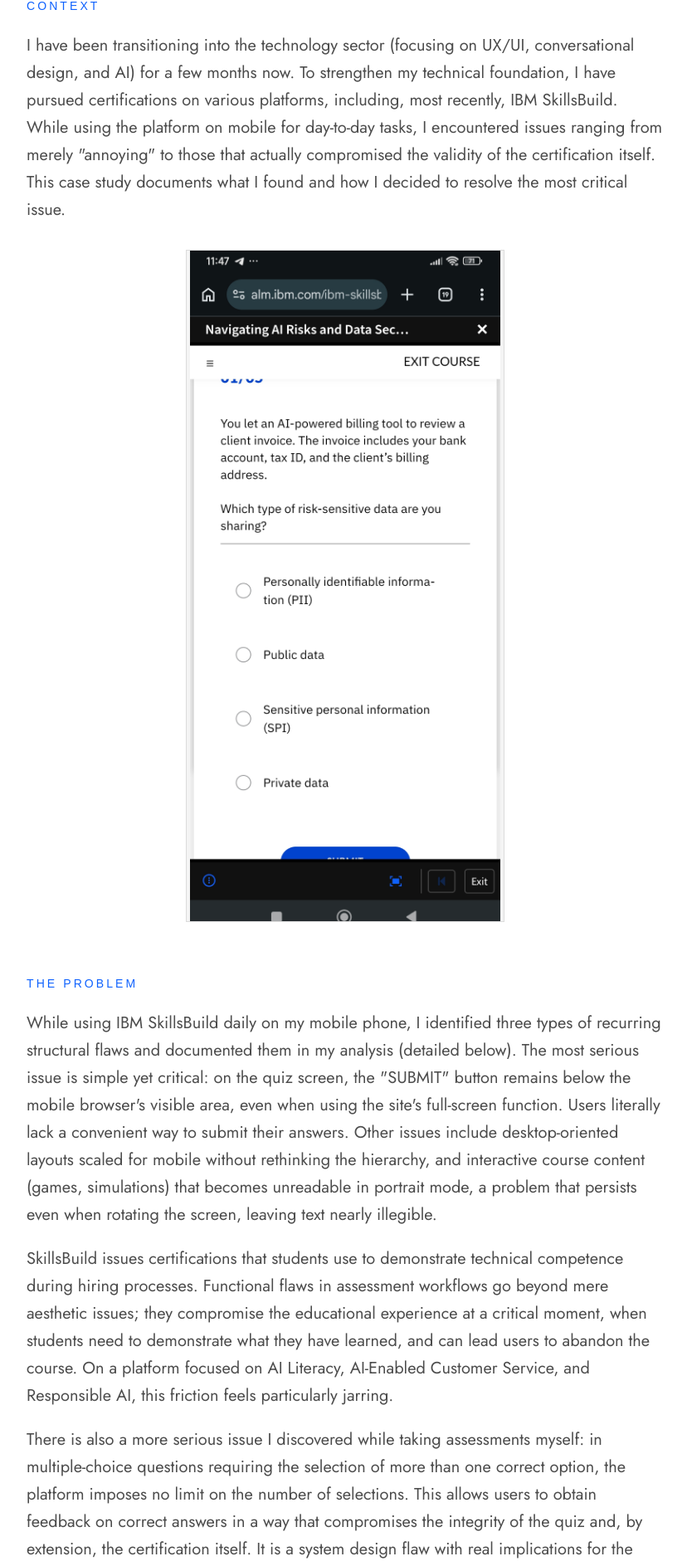
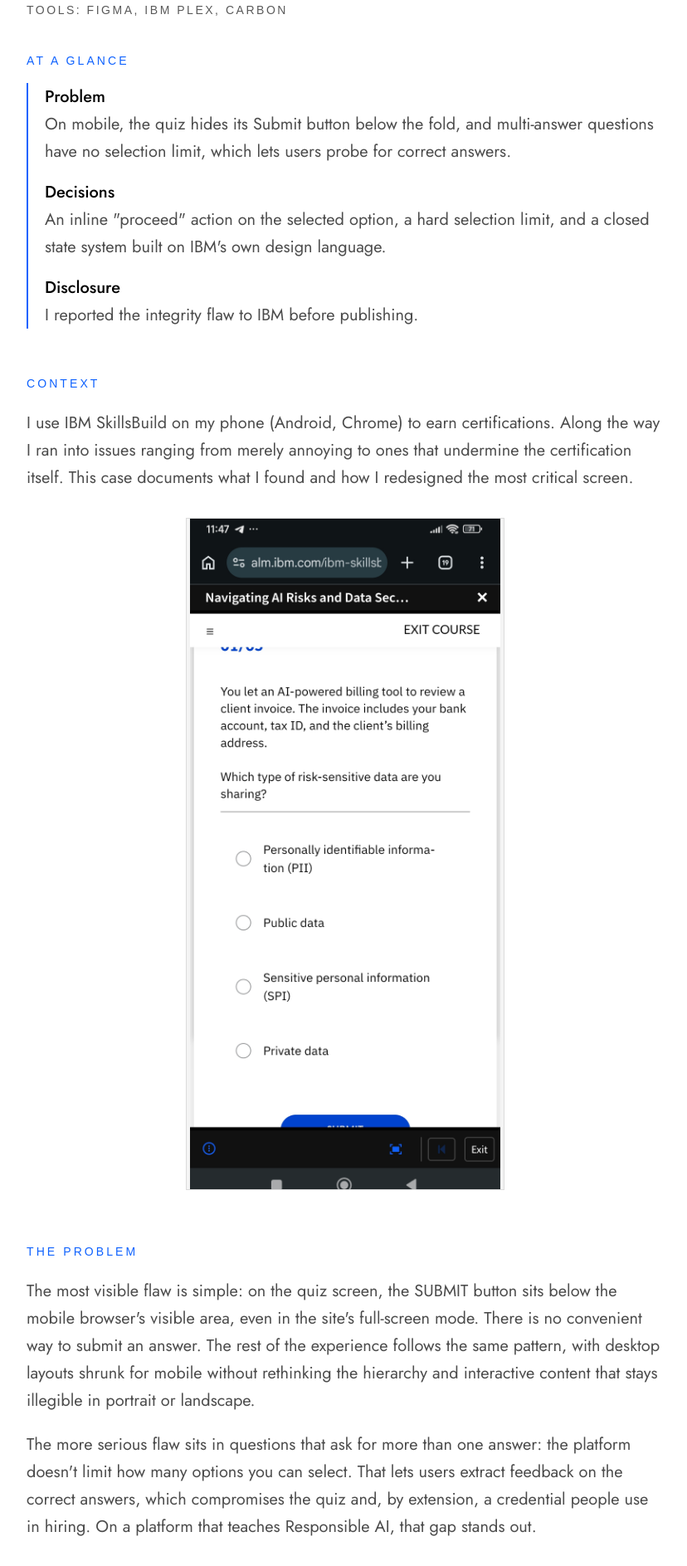
Before and after one commit to pedrofreitasst/portifoliov2, a Next.js app: page /case/skillsbuild in a window 1280 px wide. Shown: the part 375-2262 px from the top of the page at 83% size, without its empty margins (224-1052 px from the left). Built offline with nearby package versions, Linux system fonts and the light colour scheme; a web font is replaced by a local one.

Commit message:
Shortening Skillsbuild

```diff
--- a/app/case/skillsbuild/page.tsx
+++ b/app/case/skillsbuild/page.tsx
@@ -2,6 +2,7 @@
 import Link from 'next/link';
 
 const CHAPTER = 'font-display text-meta font-medium uppercase tracking-[0.22em] text-[#0F62FE]';
+const BODY = 'mt-5 space-y-5 font-body text-body font-normal text-black/70';
 
 export default function CasePage() {
   return (
@@ -17,16 +18,40 @@
           A UX problem that hid an integrity flaw.
         </p>
 
+        <ul className="mt-8 flex flex-wrap gap-x-8 gap-y-2 font-display text-meta font-medium uppercase tracking-[0.18em] text-black/65">
+          <li>Role: Independent UX/UI redesign</li>
+          <li>Scope: Mobile quiz, 390×844</li>
+          <li>Tools: Figma, IBM Plex, Carbon</li>
+        </ul>
+
+        <h2 className={`mt-10 ${CHAPTER}`}>At a glance</h2>
+        <dl className="mt-4 space-y-4 border-l-2 border-[#0F62FE] pl-5 font-body text-body font-normal text-black/70">
+          <div>
+            <dt className="font-medium text-black">Problem</dt>
+            <dd>
+              On mobile, the quiz hides its Submit button below the fold, and multi-answer questions
+              have no selection limit, which lets users probe for correct answers.
+            </dd>
+          </div>
+          <div>
+            <dt className="font-medium text-black">Decisions</dt>
+            <dd>
+              An inline &quot;proceed&quot; action on the selected option, a hard selection limit, and
+              a closed state system built on IBM&apos;s own design language.
+            </dd>
+          </div>
+          <div>
+            <dt className="font-medium text-black">Disclosure</dt>
+            <dd>I reported the integrity flaw to IBM before publishing.</dd>
+          </div>
+        </dl>
+
         <section className="mt-14">
           <h2 className={CHAPTER}>Context</h2>
           <p className="mt-5 font-body text-body font-normal text-black/70">
-            I have been transitioning into the technology sector (focusing on UX/UI, conversational
-            design, and AI) for a few months now. To strengthen my technical foundation, I have
-            pursued certifications on various platforms, including, most recently, IBM SkillsBuild.
-            While using the platform on mobile for day-to-day tasks, I encountered issues ranging
-            from merely &quot;annoying&quot; to those that actually compromised the validity of the
-            certification itself. This case study documents what I found and how I decided to
-            resolve the most critical issue.
+            I use IBM SkillsBuild on my phone (Android, Chrome) to earn certifications. Along the way
+            I ran into issues ranging from merely annoying to ones that undermine the certification
+            itself. This case documents what I found and how I redesigned the most critical screen.
           </p>
           <figure className="mt-8">
             <div className="relative mx-auto aspect-[9/19] w-full max-w-sm overflow-hidden border border-black/10 bg-[#f4f4f4]">
@@ -44,34 +69,19 @@
 
         <section className="mt-16">
           <h2 className={CHAPTER}>The Problem</h2>
-          <div className="mt-5 space-y-5 font-body text-body font-normal text-black/70">
+          <div className={BODY}>
             <p>
-              While using IBM SkillsBuild daily on my mobile phone, I identified three types of
-              recurring structural flaws and documented them in my analysis (detailed below). The
-              most serious issue is simple yet critical: on the quiz screen, the &quot;SUBMIT&quot;
-              button remains below the mobile browser&apos;s visible area, even when using the
-              site&apos;s full-screen function. Users literally lack a convenient way to submit their
-              answers. Other issues include desktop-oriented layouts scaled for mobile without
-              rethinking the hierarchy, and interactive course content (games, simulations) that
-              becomes unreadable in portrait mode, a problem that persists even when rotating the
-              screen, leaving text nearly illegible.
+              The most visible flaw is simple: on the quiz screen, the SUBMIT button sits below the
+              mobile browser&apos;s visible area, even in the site&apos;s full-screen mode. There is no
+              convenient way to submit an answer. The rest of the experience follows the same
+              pattern, with desktop layouts shrunk for mobile without rethinking the hierarchy and
+              interactive content that stays illegible in portrait or landscape.
             </p>
             <p>
-              SkillsBuild issues certifications that students use to demonstrate technical
-              competence during hiring processes. Functional flaws in assessment workflows go beyond
-              mere aesthetic issues; they compromise the educational experience at a critical
-              moment, when students need to demonstrate what they have learned, and can lead users
-              to abandon the course. On a platform focused on AI Literacy, AI-Enabled Customer
-              Service, and Responsible AI, this friction feels particularly jarring.
-            </p>
-            <p>
-              There is also a more serious issue I discovered while taking assessments myself: in
-              multiple-choice questions requiring the selection of more than one correct option, the
-              platform imposes no limit on the number of selections. This allows users to obtain
-              feedback on correct answers in a way that compromises the integrity of the quiz and,
-              by extension, the certification itself. It is a system design flaw with real
-              implications for the value of the credential, potentially affecting thousands of daily
-              users.
+              The more serious flaw sits in questions that ask for more than one answer: the platform
+              doesn&apos;t limit how many options you can select. That lets users extract feedback on
+              the correct answers, which compromises the quiz and, by extension, a credential people
+              use in hiring. On a platform that teaches Responsible AI, that gap stands out.
             </p>
           </div>
           <figure className="mt-8">
@@ -89,57 +99,32 @@
 
         <section className="mt-16">
           <h2 className={CHAPTER}>Responsible Disclosure</h2>
-          <div className="mt-5 space-y-5 font-body text-body font-normal text-black/70">
+          <div className={BODY}>
             <p>
-              Before publishing this case study, I communicated my findings, specifically regarding
-              the quiz&apos;s integrity, directly to IBM SkillsBuild via email. A prior attempt using
-              the official support channel revealed another issue: customer service is handled
-              entirely by a Watson chatbot that, when unable to resolve a request, simply redirects
-              the user to a new instance of itself, with no documented path to reach a human
-              representative.
-            </p>
-            <p>
-              This case study focuses on a design proposal rather than merely exposing flaws. The
-              decisions here are based on the principle that functional issues warrant a documented
-              solution, not a detailed account of the exploitation method.
-            </p>
-            <p>
-              The starting point for the redesign was treating mobile as the system&apos;s most
-              constrained viewport while ensuring alignment with the desktop version. I began by
-              considering the smallest available space (390×844), where constraints force essential
-              decisions regarding hierarchy, and designed the system to scale up to tablet and
-              desktop without requiring parallel variants. I considered using a cobalt blue block as
-              the dominant background, visually striking on mobile and resonant with IBM&apos;s
-              visual heritage, but ultimately discarded the idea; using a saturated color for the
-              full-screen background locks the redesign into a single use case, whereas a light
-              background with color accents offers a scalable solution.
+              Before publishing, I reported the integrity flaw to IBM SkillsBuild by email. The
+              official support channel turned out to be a finding of its own: a Watson chatbot that,
+              when it can&apos;t resolve a request, sends you to a new instance of itself, with no path
+              to a human. This case focuses on the design fix, not on how to exploit the flaw.
             </p>
           </div>
         </section>
 
         <section className="mt-16">
           <h2 className={CHAPTER}>Respecting the system rather than reinventing it</h2>
-          <div className="mt-5 space-y-5 font-body text-body font-normal text-black/70">
+          <div className={BODY}>
             <p>
-              The redesign deliberately retains IBM&apos;s cobalt palette, the Plex typeface family,
-              and the structural geometry of the Carbon Design System. The strategic decision: the
-              issue with SkillsBuild is a matter of responsive execution. Redesigning the brand would
-              mean solving the wrong problem and would discard three decades of IBM&apos;s investment
-              in a recognizable visual system.
+              SkillsBuild&apos;s problem is responsive execution, not brand. So the redesign keeps
+              IBM&apos;s cobalt palette, the Plex type family, and the structural geometry of the Carbon
+              Design System. Redesigning the brand would solve the wrong problem.
             </p>
             <p>
-              The aesthetic direction draws inspiration from Paul Rand, the designer responsible for
-              IBM&apos;s modern identity in the 1950s and 60s. Rand used solid color blocks as a
-              structural element rather than merely an aesthetic one; here, cobalt blue appears as a
-              functional accent (indicating selection states, primary actions, or progress). The use
-              of a monospaced font for answer options references classic IBM technical documentation,
-              manuals, blueprints, and terminal interfaces, creating a typographic contrast between
-              context (sans-serif, prose) and data (monospace, enumerated options).
-            </p>
-            <p>
-              The visual outcome aligns closely enough with the original that the transition feels
-              natural to the user, yet diverges sufficiently to resolve structural issues. It is not
-              about reinventing the wheel; it is about solving a problem.
+              I started from the most constrained viewport (390×844), where the lack of space forces
+              the hierarchy decisions, and built the system to scale up to tablet and desktop without
+              parallel variants. I considered a full cobalt background, a nod to Paul Rand&apos;s color
+              blocks, but dropped it: a saturated full-screen color locks the design into one use
+              case, while a light background with cobalt accents scales. Cobalt now marks function
+              only (selection, primary action, progress), and a monospaced face for the answer
+              options, borrowed from IBM&apos;s technical manuals, separates data from prose.
             </p>
           </div>
           <figure className="mt-8">
@@ -157,22 +142,19 @@
 
         <section className="mt-16">
           <h2 className={CHAPTER}>Selection and submission</h2>
-          <div className="mt-5 space-y-5 font-body text-body font-normal text-black/70">
+          <div className={BODY}>
             <p>
-              The original design separates &quot;selecting an answer&quot; and &quot;submitting an
-              answer&quot; into two distinct actions: the choice itself and confirmation via a SUBMIT
-              button. On mobile viewports, this creates two issues: the button falls below the fold
-              when questions are long, and it introduces physical distance between the object the
-              user just tapped (the option) and the action to proceed (the button in the footer).
+              The original splits choosing an answer and confirming it into two actions, with SUBMIT
+              in the footer. On mobile, long questions push that button below the fold, and it puts
+              physical distance between the option you just tapped and the action that moves you
+              forward.
             </p>
             <p>
-              The solution was to integrate the &quot;proceed&quot; action directly into the selected
-              element. An arrow replaces the &quot;+&quot; symbol, providing feedback that aligns
-              perfectly with the user&apos;s intended flow (e.g., one of two, three of three). This
-              directly applies Fitts&apos;s Law: the time required to reach a target is a function of
-              distance and size. By reducing the distance the finger must travel to the next action,
-              the transition becomes immediate within the natural reading flow, which ends at the
-              bottom-right corner of the option.
+              The redesign moves the proceed action into the selected option itself: an arrow
+              replaces the &quot;+&quot; symbol on the latest selection, while a counter (1 OF 2
+              CHOSEN) tracks progress. This applies Fitts&apos;s Law, which says the time to reach a
+              target depends on its distance and size. The next action now sits where the eye and
+              thumb already are, at the bottom-right corner of the option.
             </p>
           </div>
           <figure className="mt-8">
@@ -190,22 +172,17 @@
 
         <section className="mt-16">
           <h2 className={CHAPTER}>Selection limit as an integrity safeguard</h2>
-          <div className="mt-5 space-y-5 font-body text-body font-normal text-black/70">
+          <div className={BODY}>
             <p>
-              For questions requiring multiple answers, the redesign imposes a strict limit: users
-              cannot select more options than requested. Tapping additional, unselected options once
-              the limit has been reached triggers transient feedback: the indicator pill shifts to an
-              error state accompanied by a micro-animation, displays an error message for a few
-              seconds, and then fades back to its neutral state. To change an answer, the user
-              deselects an existing option; the &quot;next&quot; arrow automatically shifts to the
-              latest valid selection.
+              For multi-answer questions, users can&apos;t select more options than requested. Tapping
+              another option at the limit triggers brief feedback: the counter pill switches to an
+              error state with a micro-animation and a short message, then fades back. To change an
+              answer, you deselect one, and the arrow moves to the latest valid selection.
             </p>
             <p>
-              This acts as a &quot;forcing function&quot;, a constraint that prevents errors from
-              occurring rather than merely flagging them after the fact, as quiz integrity is part of
-              the implicit agreement between the platform and the user. Allowing the limit to be
-              exceeded (even with a warning) creates an opportunity for exploration that compromises
-              the validity of the assessment.
+              This is a forcing function: it prevents the error instead of flagging it afterward.
+              Quiz integrity is part of the implicit agreement between platform and learner, and
+              allowing the limit to be exceeded, even with a warning, reopens the exploit.
             </p>
           </div>
           <figure className="mt-8">
@@ -223,90 +200,38 @@
 
         <section className="mt-16">
           <h2 className={CHAPTER}>States as a system</h2>
-          <div className="mt-5 space-y-5 font-body text-body font-normal text-black/70">
+          <div className={BODY}>
             <p>
-              Redesign operates in three visible states: no selection, partial selection, full
-              selection. Each state is defined by a consistent set of visual elements rather than
-              arbitrary changes between screens.
+              The screen has three states: no selection, partial selection, and full selection. Each
+              option keeps two fixed anchors, a structural marker at the top left and a reserved slot
+              at the right that the arrow fills only when you can move forward. Users know where to
+              look for feedback without rescanning the screen.
             </p>
             <p>
-              Each option maintains two geometric anchor points: a structural marker in the upper
-              left corner (present in the neutral state) and a reserved area in the right corner
-              (occupied by the arrow only in the forward state). This spatial consistency creates
-              predictability: the user knows where to look for state feedback without having to
-              &quot;rescan&quot; the entire screen. The glyph scale is coordinated to form a visual
-              family that is recognizable at different points in the flow.
-            </p>
-            <p>
-              The transition between states also uses the same chromatic vocabulary at different
-              scales: the progress indicator pill (0 OF 2 CHOSEN → 1 OF 2 CHOSEN → 2 OF 2 CHOSEN) is
-              a small cobalt blue block; the selected option is the same blue applied in a larger
-              volume. There is no selection color separate from the instruction color; a single color
-              language carries meaning at different hierarchical levels.
-            </p>
-            <p>
-              The result is a closed system: every visual element has a structural function, every
-              change in state is predictable, and every decision can be justified based on the same
-              rules.
-            </p>
-          </div>
-        </section>
-
-        <section className="mt-16">
-          <h2 className={CHAPTER}>Future Considerations</h2>
-          <div className="mt-5 space-y-5 font-body text-body font-normal text-black/70">
-            <p>
-              This case focuses on three states of a specific screen: the multiple-choice quiz in the
-              mobile viewport. Decisions deliberately left out of this scope: the adaptation of the
-              system to tablet and desktop (preserving mobile-first principles without becoming
-              mobile-only), the animated prototyping of transitions between states via Smart Animate
-              (the interaction described here gains additional clarity when demonstrated in motion),
-              and the error state frame triggered when trying to exceed the selection limit. Each of
-              these is a direct extension of the current system and follows the same visual
-              vocabulary, which would only require execution time.
+              Color works the same way at different scales. The counter pill (0 OF 2, 1 OF 2, 2 OF 2
+              CHOSEN) is a small cobalt block, and the selected option is the same blue over a larger
+              area. One color language carries meaning at every level, so every change of state is
+              predictable and every decision follows the same rules.
             </p>
           </div>
         </section>
 
         <section className="mt-16">
           <h2 className={CHAPTER}>Reflection</h2>
-          <div className="mt-5 space-y-5 font-body text-body font-normal text-black/70">
+          <div className={BODY}>
             <p>
-              This was the first UX case study that I documented from start to finish. I recently
-              made a career transition, and part of the apprehension was exactly this: knowing
-              whether I would be able to articulate design decisions in the vocabulary of the area.
-              The process answered the question. Identify problem, consider alternatives, discard for
-              the right reasons, anticipate counter-arguments, defend choices; This structure of
-              thought had already been part of my work in communication and graphic design for over
-              a decade. UX gave me the vocabulary to name what I was already doing instinctively.
+              Out of scope for this case: the tablet and desktop adaptation, an animated prototype of
+              the state transitions, and the error-state frame. Each one extends the same visual
+              vocabulary.
             </p>
             <p>
-              Another thing that became clear: a case study is about demonstrating how you think
-              through mockups and arguments; the final frames are evidence, and the argument lives in
-              the text. A designer who delivers a beautiful screen without defending decisions
-              delivers half the work.
+              I spent over a decade in communication and graphic design before moving into UX.
+              Writing this case showed me the thinking was already there: identify the problem, weigh
+              alternatives, discard them for the right reasons, and defend the choice. UX gave me the
+              vocabulary to name what I was already doing.
             </p>
           </div>
         </section>
-
-        <section className="mt-16">
-          <h2 className={CHAPTER}>Tools and references</h2>
-          <ul className="mt-5 list-none space-y-2 font-body text-body font-normal text-black/70">
-            <li>Design and prototyping: Figma.</li>
-            <li>Typography: IBM Plex Sans and IBM Plex Mono.</li>
-            <li>Palette: IBM cobalt (#0F62FE) and Carbon Design System ash.</li>
-            <li>
-              Visual inspiration: modern IBM identity (Paul Rand, 50s-60s) and contemporary Carbon
-              Design System.
-            </li>
-            <li>
-              Problem documentation: real screenshots captured during daily use of the SkillsBuild
-              platform on Android (Chrome mobile).
-            </li>
-          </ul>
-        </section>
-
-        {/* More chapters land here as Pedro sends them */}
 
         <p className="mt-16 font-body text-body text-black/65">
           <Link href="/#works" className="link-underline bg-transparent text-black/70">
```
